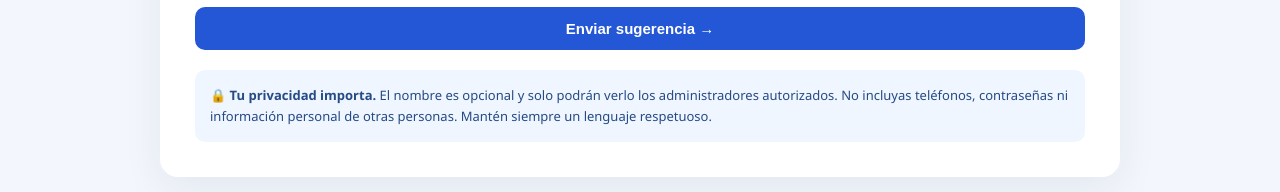
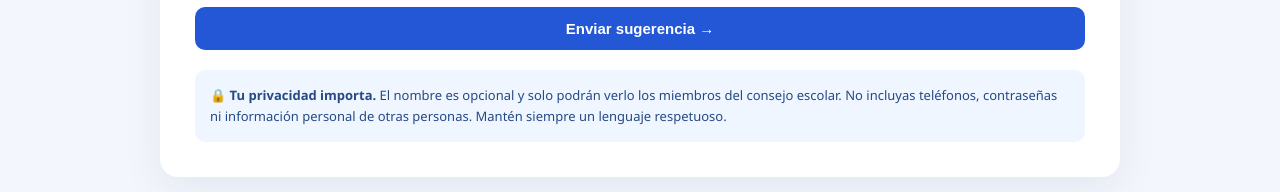
Before and after one commit to consejoescolar/consejoescolar.github.io, a plain HTML site: page index.html in a window 1280 px wide. Shown: the part 1049-1241 px from the top of the page. Drawn offline with nearby package versions, Linux system fonts and the light colour scheme.

Commit message:
Update success message and privacy notice

```diff
--- a/index.html
+++ b/index.html
@@ -23,7 +23,7 @@ button{border:0;border-radius:10px;padding:13px 17px;background:var(--primary);c
 <main>
 <section class="card" id="publicSection"><h2>Buzón de sugerencias</h2><p class="subtitle">Cuéntanos en qué puede mejorar el colegio.</p>
 <form id="suggestionForm"><label for="studentName">Nombre (opcional)</label><input type="text" id="studentName" maxlength="80" autocomplete="name" placeholder="Puedes dejarlo en blanco si prefieres el anonimato"><label for="category">Categoría</label><select id="category" required><option value="">Selecciona una categoría</option><option>Instalaciones</option><option>Limpieza y mantenimiento</option><option>Patio y zonas comunes</option><option>Material escolar</option><option>Actividades y eventos</option><option>Convivencia</option><option>Otras propuestas</option></select><label for="title">Título de tu propuesta</label><input type="text" id="title" maxlength="100" placeholder="Ej. Mejorar las instalaciones del patio" required><label for="message">Describe tu sugerencia</label><textarea id="message" maxlength="2000" placeholder="Explícanos tu idea con el mayor detalle posible..." required></textarea><div class="counter"><span id="count">0</span>/2000 caracteres</div><button class="full-button" type="submit" id="submitButton">Enviar sugerencia →</button></form>
-<div class="success" id="success"><strong>¡Gracias por participar!</strong><p>Tu sugerencia se ha enviado correctamente.</p></div><div class="error" id="publicError" role="alert"></div><div class="privacy">🔒 <strong>Tu privacidad importa.</strong> El nombre es opcional y solo podrán verlo los administradores autorizados. No incluyas teléfonos, contraseñas ni información personal de otras personas. Mantén siempre un lenguaje respetuoso.</div></section>
+<div class="success" id="success"><strong>¡Gracias por participar!</strong><p>Tu sugerencia se ha enviado correctamente.</p></div><div class="error" id="publicError" role="alert"></div><div class="privacy">🔒 <strong>Tu privacidad importa.</strong> El nombre es opcional y solo podrán verlo los miembros del consejo escolar. No incluyas teléfonos, contraseñas ni información personal de otras personas. Mantén siempre un lenguaje respetuoso.</div></section>
 <div style="margin:0 0 25px"><button class="admin-access-button" id="adminAccessButton" type="button">🔐 Acceso de administradores</button></div>
 <section class="info" id="infoSection"><article><span>📬</span><h3>Escuchamos tus ideas</h3><p>Todas las propuestas serán revisadas por el Consejo Escolar.</p></article><article><span>🏫</span><h3>Mejoramos juntos</h3><p>Las propuestas se podrían trasladar al Ayuntamiento.</p></article></section>
 <section class="card hidden" id="loginSection"><h2>🔐 Acceso de administradores</h2><p class="subtitle">Esta zona está reservada a los miembros autorizados del Consejo Escolar.</p><form id="loginForm"><label for="adminEmail">Correo electrónico</label><input type="email" id="adminEmail" autocomplete="username" required><label for="adminPassword">Contraseña</label><input type="password" id="adminPassword" autocomplete="current-password" required><button class="full-button" type="submit" id="loginButton">Iniciar sesión</button></form><div class="error" id="loginError" role="alert"></div><button class="secondary" id="backButton" type="button" style="margin-top:14px">Volver a la página</button></section>
```
